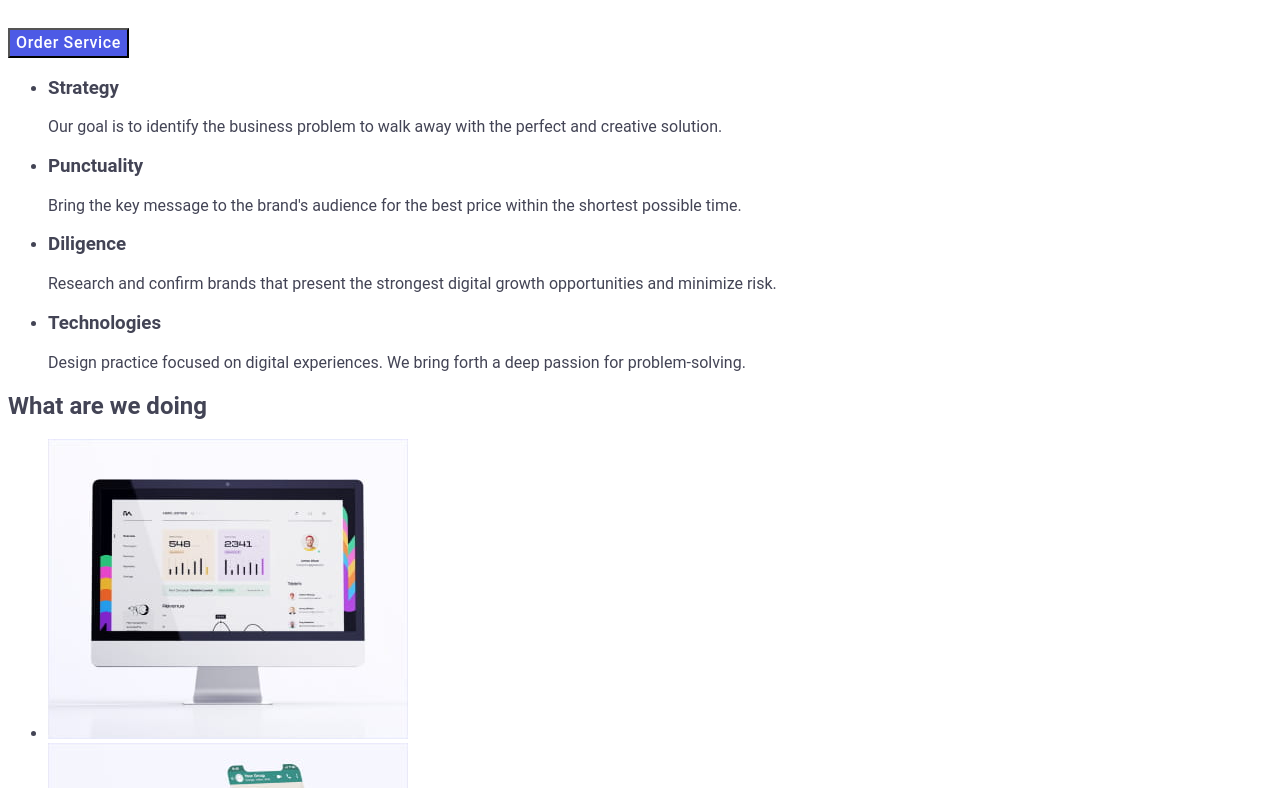
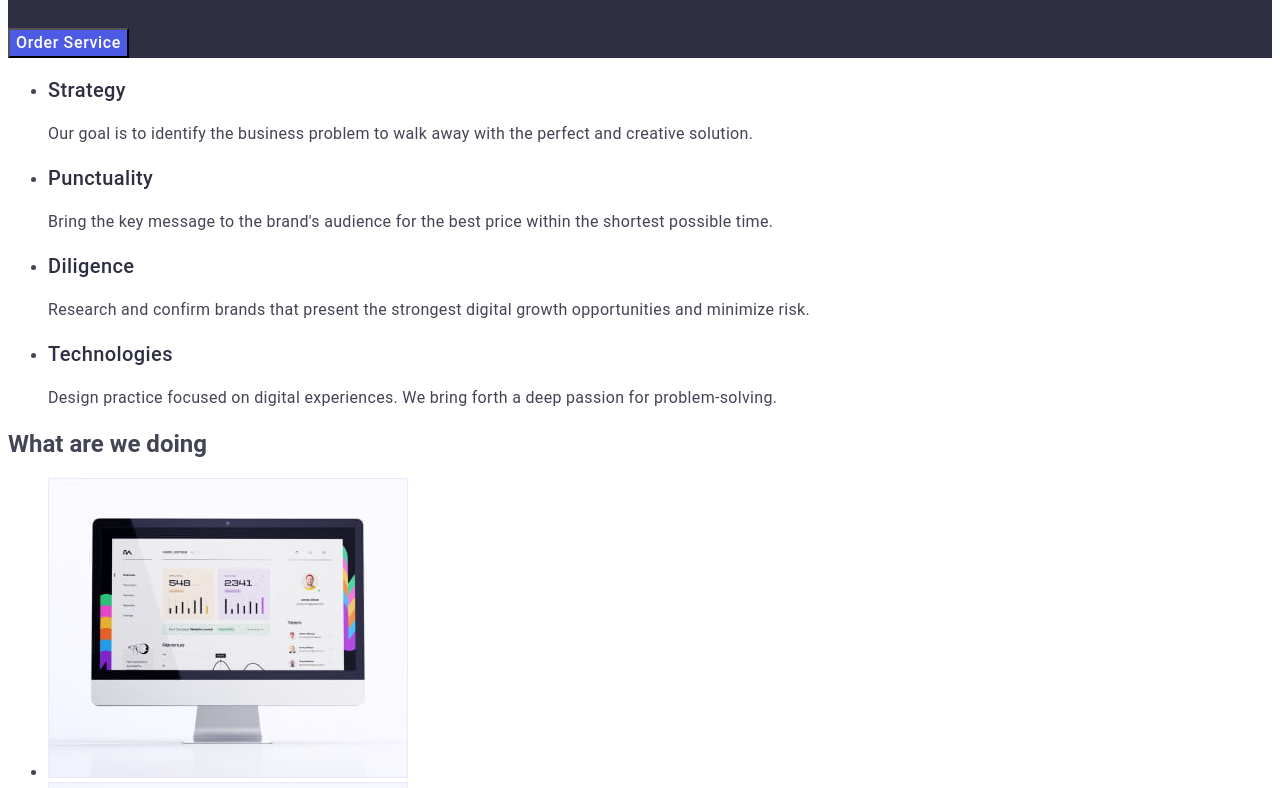
Before and after one commit to MaagiciAN/goit-markup-hw-02, a plain HTML site: page index.html in a window 1280 px wide. Shown: the part 306-1094 px from the top of the page. Drawn offline with Linux system fonts and the light colour scheme.

Commit message:
features-section done

```diff
--- a/css/styless.css
+++ b/css/styless.css
@@ -12,7 +12,6 @@ body {
     font-family: "Roboto", sans-serif;
     color: #434455;
     background-color: #FFFFFF;
-
 }
 .header-logo {
     font-family: "Raleway", sans-serif;
@@ -29,7 +28,6 @@ body {
 }
 .header-second-logo {
     color: var(--logo-second-color);
-
 }
 .header-bar {
     font-weight: 500;
@@ -46,17 +44,17 @@ body {
     font-style: normal;
 }
 .header-address-list {
-font-size: 16px;
-line-height: 1.5;
-letter-spacing: 0.02em;
-color: var(--address-color);
+    font-size: 16px;
+    line-height: 1.5;
+    letter-spacing: 0.02em;
+    color: var(--address-color);
 
 }
 .list {
     list-style: none;
 }
 .hero-section {
-    background-color:
+    background-color: var(--section-background-color);
 }
 .hero-header {
     font-size: 56px;
@@ -80,5 +78,15 @@ color: var(--address-color);
     background-color: #404BBF;
 }
 .features-heading {
-
+    font-weight: 500;
+    font-size: 20px;
+    line-height: 1.2;
+    letter-spacing: 0.02em;
+    color: var(--logo-second-color);
 }
+.features-text {
+    font-size: 16px;
+    line-height: 1.5;
+    letter-spacing: 0.02em;
+    color: var(--primary-color);
+}
--- a/index.html
+++ b/index.html
@@ -57,28 +57,28 @@
             <ul>
                 <li>
                     <h3 class="features-heading">Strategy</h3>
-                    <p>
+                    <p class="features-text">
                         Our goal is to identify the business problem to walk away with the perfect and creative
                         solution.
                     </p>
                 </li>
                 <li>
-                    <h3>Punctuality</h3>
-                    <p>
+                    <h3 class="features-heading">Punctuality</h3>
+                    <p class="features-text">
                         Bring the key message to the brand's audience for the best price within the shortest possible
                         time.
                     </p>
                 </li>
                 <li>
-                    <h3>Diligence</h3>
-                    <p>
+                    <h3 class="features-heading">Diligence</h3>
+                    <p class="features-text">
                         Research and confirm brands that present the strongest digital growth opportunities and minimize
                         risk.
                     </p>
                 </li>
                 <li>
-                    <h3>Technologies</h3>
-                    <p>
+                    <h3 class="features-heading">Technologies</h3>
+                    <p class="features-text">
                         Design practice focused on digital experiences. We bring forth a deep passion for
                         problem-solving.
                     </p>
```
